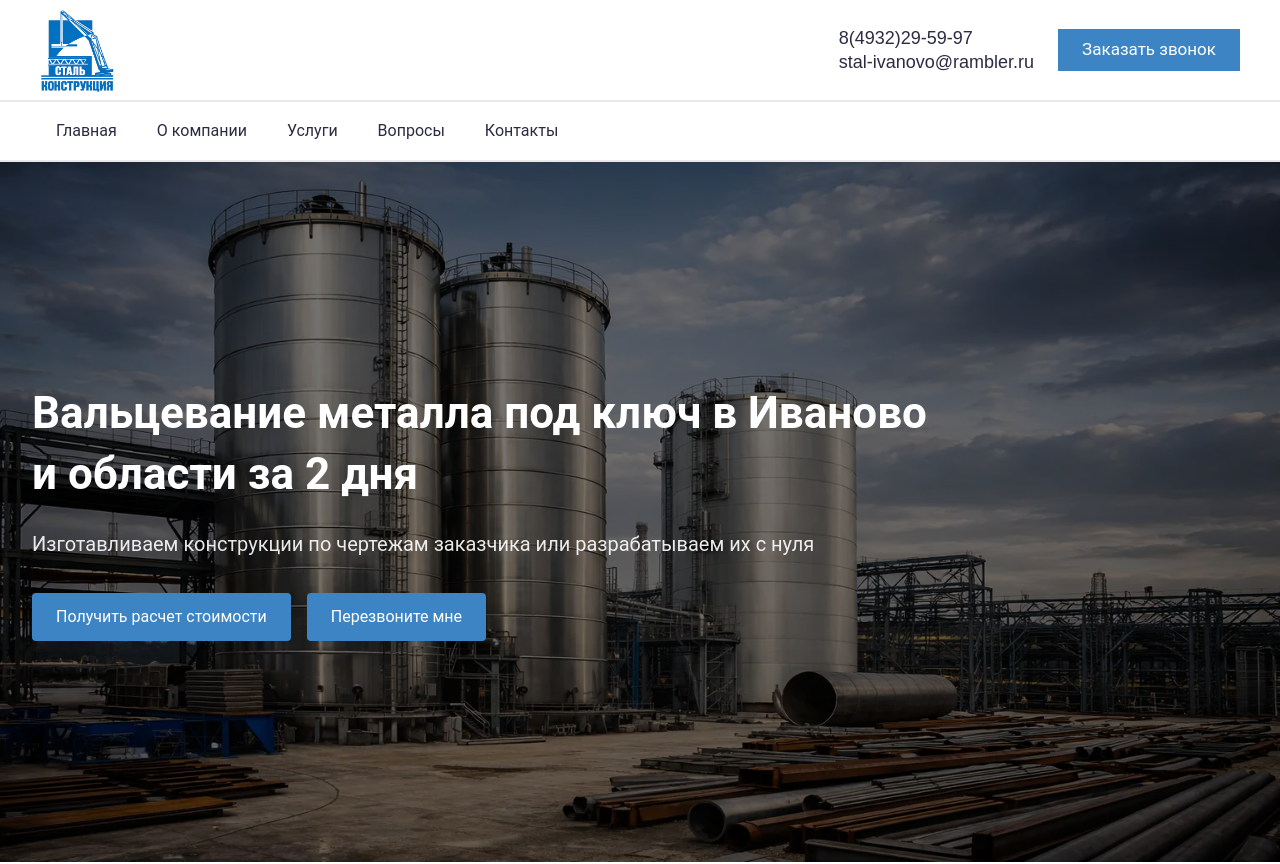
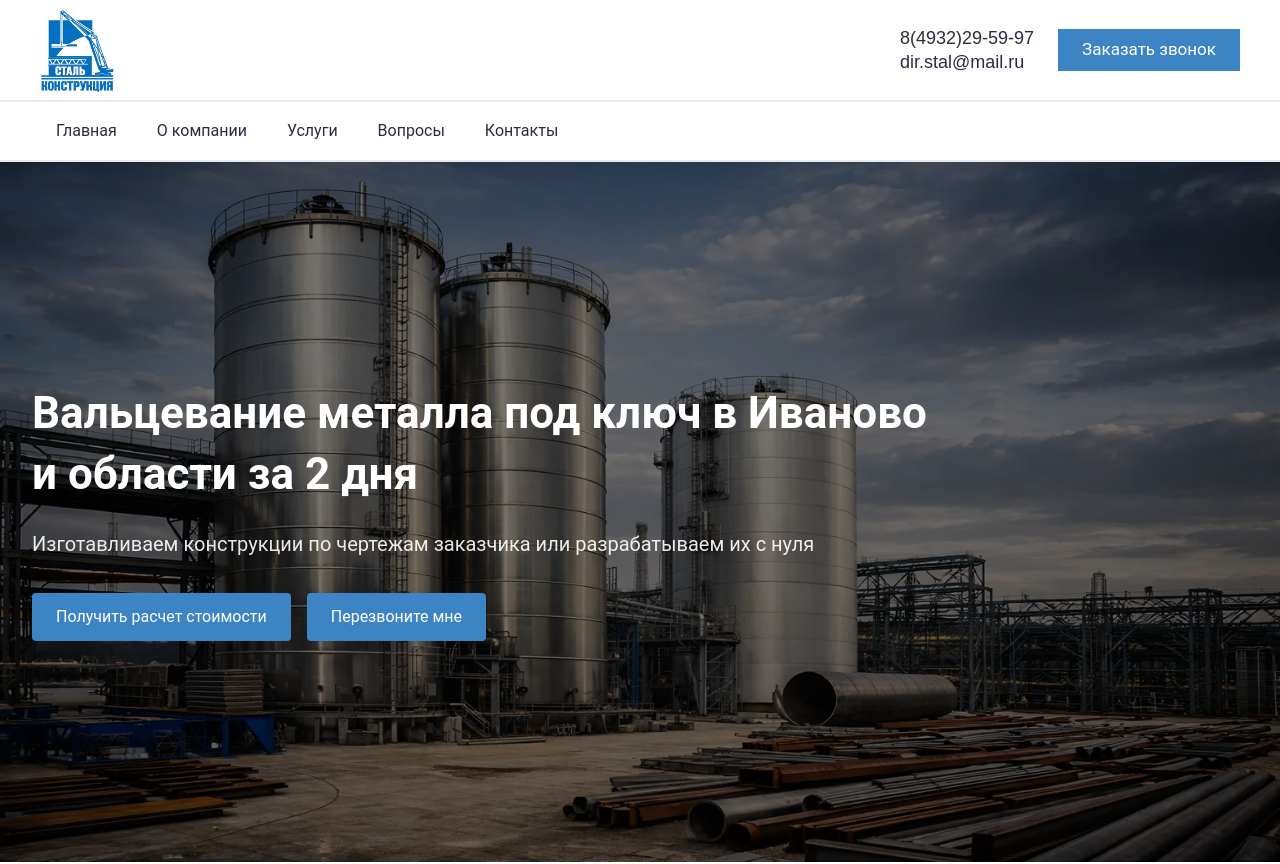
Before and after one commit to pavelbardin/valtsevanie-ivanovo, a React (Vite) app: page / in a window 1280 px wide. Shown: the top 864 px of the page. Built offline with nearby package versions, Linux system fonts and the light colour scheme.

Commit message:
Update header and footer email

```diff
--- a/src/components/Footer.jsx
+++ b/src/components/Footer.jsx
@@ -5,8 +5,8 @@ import logo from "../../logo/logo.png";
 const PHONE_NUMBER = "8(4932)29-59-97";
 const PHONE_HREF = "tel:+74932295997";
 
-const EMAIL_ADDRESS = "stal-ivanovo@rambler.ru";
-const EMAIL_HREF = "mailto:stal-ivanovo@rambler.ru";
+const EMAIL_ADDRESS = "dir.stal@mail.ru";
+const EMAIL_HREF = "mailto:dir.stal@mail.ru";
 
 const BUTTON_TEXT = "Получить консультацию";
 
--- a/src/components/Header.jsx
+++ b/src/components/Header.jsx
@@ -5,8 +5,8 @@ import logo from "../../logo/logo.png";
 const PHONE_NUMBER = "8(4932)29-59-97";
 const PHONE_HREF = "tel:+74932295997";
 
-const EMAIL_ADDRESS = "stal-ivanovo@rambler.ru";
-const EMAIL_HREF = "mailto:stal-ivanovo@rambler.ru";
+const EMAIL_ADDRESS = "dir.stal@mail.ru";
+const EMAIL_HREF = "mailto:dir.stal@mail.ru";
 
 const BUTTON_CALLBACK_TEXT = "Заказать звонок";
 const MOBILE_MENU_TITLE = "Меню";
```
